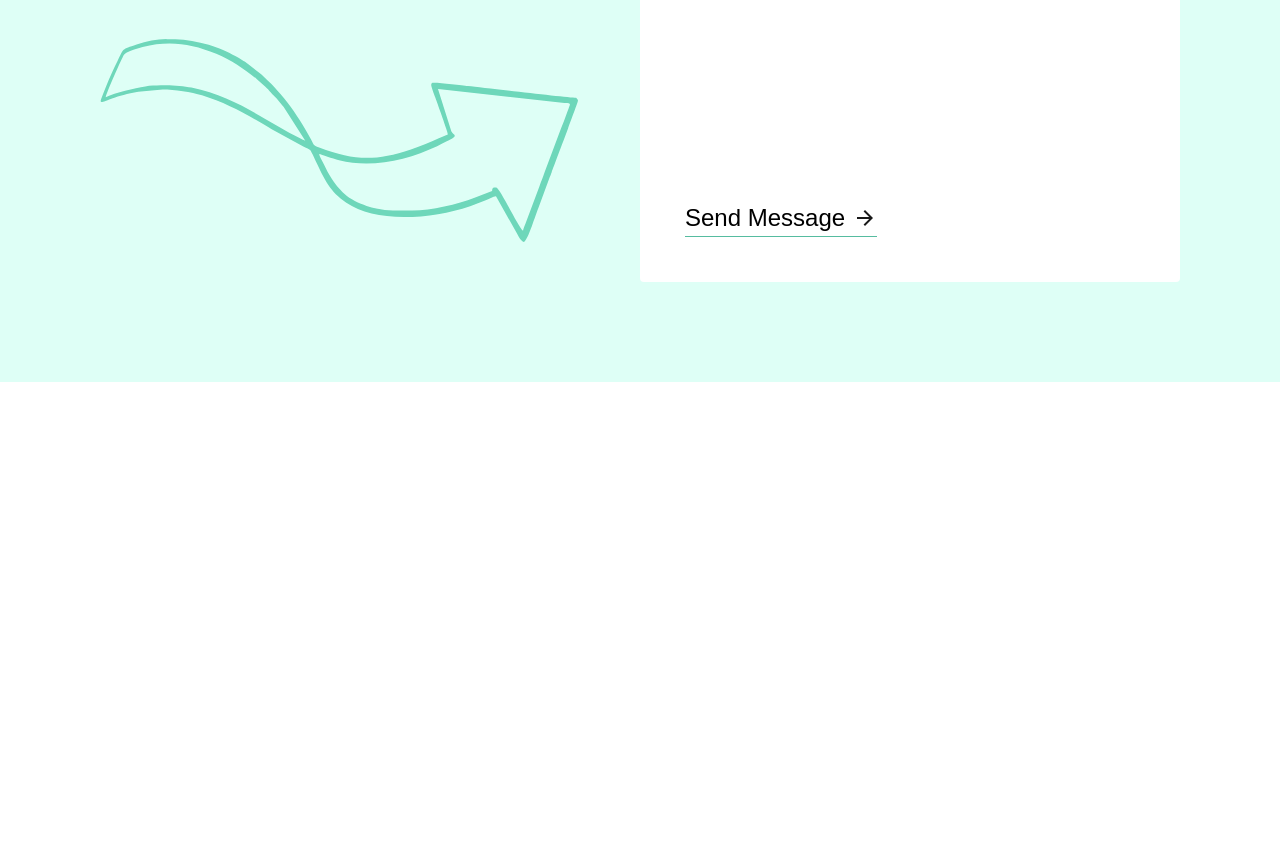
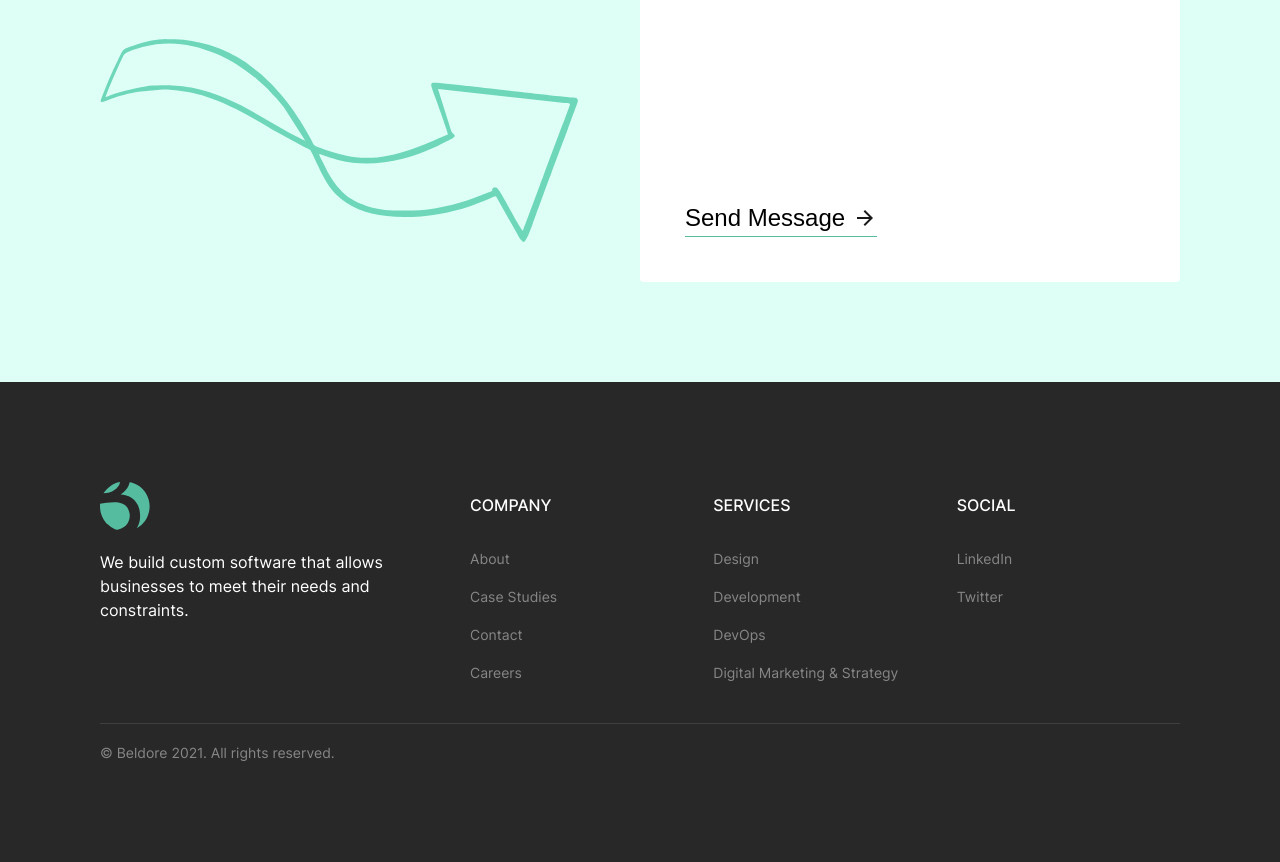
Before and after one commit to abeltolu/Beldore-Tech-Website, a Gatsby site: page / in a window 1280 px wide. Shown: the part 3683-4545 px from the top of the page. Before the commit the page ends 4065 px from the top, so only its background shows below. Built offline with nearby package versions, Linux system fonts and the light colour scheme; Gatsby itself is replaced by a stand-in of ours; a web font is replaced by a local one.

Commit message:
Add Footer Section To Homepage

```diff
--- a/gatsby-config.js
+++ b/gatsby-config.js
@@ -25,7 +25,7 @@ module.exports = {
                 background_color: `#663399`,
                 theme_color: `#663399`,
                 display: `minimal-ui`,
-                icon: `src/images/gatsby-icon.png`, // This path is relative to the root of the site.
+                icon: `src/images/beldore-icon.png`, // This path is relative to the root of the site.
             },
         },
         `gatsby-plugin-gatsby-cloud`,
--- /dev/null
+++ b/src/components/footer.tsx
@@ -0,0 +1,139 @@
+import { Link } from 'gatsby';
+import { transparentize } from 'polished';
+import React from 'react';
+import styled from 'styled-components';
+import { footerLinks } from '../config';
+import { IFooterLinkSection } from '../types/interface';
+import LogoFavicon from './icons/logo-favicon';
+
+const Footer = () => {
+    return (
+        <StRoot>
+            <div className="top">
+                <BusinessDetails />
+                {footerLinks.map((section, index) => (
+                    <FooterLinks
+                        title={section.title}
+                        links={section.links}
+                        key={index}
+                    />
+                ))}
+            </div>
+            <div className="bottom">
+                <span className="bottom--text">
+                    &copy; Beldore 2021. All rights reserved.
+                </span>
+            </div>
+        </StRoot>
+    );
+};
+
+const StRoot = styled.section`
+    width: 100%;
+    background: var(--footer-bg-color);
+    padding: 100px var(--layout-margin-lr);
+    display: flex;
+    flex-direction: column;
+
+    .top {
+        display: grid;
+        grid-template-columns: 350px 1fr 1fr 1fr;
+        grid-gap: 20px;
+        padding-bottom: 40px;
+        margin-bottom: 20px;
+        border-bottom: 1px solid ${transparentize(0.9, '#FFF')};
+    }
+
+    .bottom {
+        display: flex;
+        justify-content: space-between;
+
+        span.bottom--text {
+            font-size: var(--fz-xs);
+            line-height: 1.3;
+            font-weight: 400;
+            color: var(--footer-link-color);
+        }
+    }
+`;
+
+//business details
+const BusinessDetails = () => {
+    return (
+        <StBusinessDetails>
+            <LogoFavicon />
+            <span className="description">
+                We build custom software that allows businesses to meet their
+                needs and constraints.
+            </span>
+        </StBusinessDetails>
+    );
+};
+const StBusinessDetails = styled.div`
+    display: flex;
+    flex-direction: column;
+
+    span.description {
+        margin-top: 20px;
+        font-size: var(--fz-sm);
+        line-height: 1.5;
+        color: var(--white);
+        font-weight: 400;
+    }
+`;
+
+//footer links
+const FooterLinks: React.FC<IFooterLinkSection> = ({ title, links }) => {
+    return (
+        <StFooterLink>
+            <span className="link-top">{title}</span>
+            <div className="links">
+                {links
+                    ? links.map((link, index) => (
+                          <Link to={link.url} className="link">
+                              {link.title}
+                          </Link>
+                      ))
+                    : null}
+            </div>
+        </StFooterLink>
+    );
+};
+const StFooterLink = styled.div`
+    display: flex;
+    flex-direction: column;
+
+    span.link-top {
+        display: flex;
+        align-items: center;
+        height: 48px;
+        font-size: var(--fz-sm);
+        line-height: 1.3;
+        font-weight: 500;
+        color: var(--white);
+        margin-bottom: 20px;
+        text-transform: uppercase;
+    }
+
+    div.links {
+        display: flex;
+        flex-direction: column;
+        grid-gap: 20px;
+
+        .link {
+            font-size: var(--fz-xs);
+            line-height: 1.3;
+            font-weight: 400;
+            color: var(--footer-link-color);
+            transition-duration: 250ms;
+            transition-property: background, box-shadow, color, transform;
+            transition-timing-function: ease-in-out;
+            &:hover {
+                color: var(--green);
+                transform: translateY(-1px);
+            }
+        }
+    }
+`;
+
+export default Footer;
--- /dev/null
+++ b/src/components/icons/logo-favicon.tsx
@@ -0,0 +1,31 @@
+import React from 'react';
+const LogoFavicon = () => (
+    <svg
+        width="50"
+        height="48"
+        viewBox="0 0 50 48"
+        fill="none"
+        xmlns="http://www.w3.org/2000/svg"
+    >
+        <path
+            fillRule="evenodd"
+            clipRule="evenodd"
+            d="M0.0855651 21.714C-0.628709 30.9996 3.22837 38.5708 7.94258 42.5708C9.37112 43.8565 14.371 47.9993 17.2281 47.7135C20.5138 47.4278 25.228 44.285 26.5137 42.7136C28.6565 40.1422 30.2279 36.5709 29.6565 31.8567C27.3708 15.9998 9.37112 20.714 0.0855651 21.714Z"
+            fill="#56BCA0"
+        />
+        <path
+            fillRule="evenodd"
+            clipRule="evenodd"
+            d="M20.7981 12.4286C28.5123 13 34.655 16.2857 37.9407 23.2855C39.5121 26.5712 40.2264 30.9997 40.0835 35.1425C39.9407 40.1424 38.655 42.4281 36.7979 46.1423C40.6549 44.2852 44.6549 40.1424 46.6548 36.2853C53.0833 24.1427 48.7977 9.28577 36.9407 2.71445C35.2265 1.71447 31.9408 0.285921 29.6551 0.143066C28.798 4.28585 26.6552 7.28581 23.7981 10L20.6553 12.5714L20.7981 12.4286Z"
+            fill="#56BCA0"
+        />
+        <path
+            fillRule="evenodd"
+            clipRule="evenodd"
+            d="M3.65653 11.2855C11.5135 11.1427 18.942 6.71418 20.0848 0C16.3706 0.428564 12.7992 2.42853 10.2278 4.14279C8.08502 5.57134 4.79936 8.99985 3.51367 11.2855H3.65653Z"
+            fill="#56BCA0"
+        />
+    </svg>
+);
+
+export default LogoFavicon;
--- a/src/config.tsx
+++ b/src/config.tsx
@@ -2,7 +2,11 @@ import React from 'react';
 import GithubIcon from './components/icons/github';
 import LinkedInIcon from './components/icons/linkedin';
 import TwitterIcon from './components/icons/twitter';
-import { IProjectProps, IServiceProps } from './types/interface';
+import {
+    IFooterLinkSection,
+    IProjectProps,
+    IServiceProps,
+} from './types/interface';
 import DesignServiceIcon from './components/icons/services/design';
 import DevelopmentServiceIcon from './components/icons/services/development';
 import DevOpsServiceIcon from './components/icons/services/devops';
@@ -120,3 +124,61 @@ export const projectsList: IProjectProps[] = [
         bgColor: '#6415ff',
     },
 ];
+
+export const footerLinks: IFooterLinkSection[] = [
+    {
+        title: 'Company',
+        links: [
+            {
+                title: 'About',
+                url: '/',
+            },
+            {
+                title: 'Case Studies',
+                url: '/',
+            },
+            {
+                title: 'Contact',
+                url: '/',
+            },
+            {
+                title: 'Careers',
+                url: '/',
+            },
+        ],
+    },
+    {
+        title: 'Services',
+        links: [
+            {
+                title: 'Design',
+                url: '/',
+            },
+            {
+                title: 'Development',
+                url: '/',
+            },
+            {
+                title: 'DevOps',
+                url: '/',
+            },
+            {
+                title: 'Digital Marketing & Strategy',
+                url: '/',
+            },
+        ],
+    },
+    {
+        title: 'Social',
+        links: [
+            {
+                title: 'LinkedIn',
+                url: '/',
+            },
+            {
+                title: 'Twitter',
+                url: '/',
+            },
+        ],
+    },
+];
--- a/src/pages/index.tsx
+++ b/src/pages/index.tsx
@@ -15,6 +15,7 @@ import HomePageProjects from '../components/projects/homepage.comp';
 import HomepageAbout from '../components/about/homepage.comp';
 import HomepageContactSection from '../components/homepage/contactsection';
 import HomepageContactForm from '../components/homepage/contactform';
+import Footer from '../components/footer';
 
 const IndexPage = () => (
     <Layout>
@@ -38,6 +39,7 @@ const IndexPage = () => (
             <HomepageContactSection />
             <HomepageContactForm />
         </FormSection>
+        <Footer />
     </Layout>
 );
 
--- a/src/styles/globalStyle.ts
+++ b/src/styles/globalStyle.ts
@@ -14,6 +14,8 @@ const GlobalStyle = createGlobalStyle`
         --green: #56BCA0;
         --light-green: #DEFFF6;
         --bg-black: #1D1D1D;
+        --footer-link-color: #868686;
+        --footer-bg-color: #282828;
         --font-sans: 'Inter', 'San Francisco', 'SF Pro Text', -apple-system, system-ui, sans-serif;
         --fz-xxs: 12px;
         --fz-xs: 14px;
```
Also changed, not shown: src/types/interface.ts (+9 -0 lines), src/images/beldore-icon.png (added), src/images/gatsby-icon.png (deleted).
